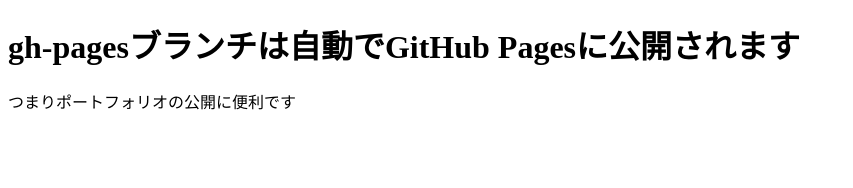
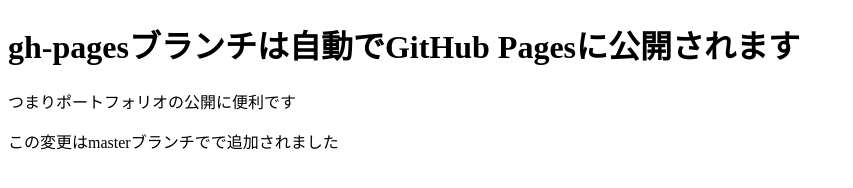
Before and after one commit to GorillaTime/git-study2study, a plain HTML site: page index.html in a window 1280 px wide. Shown: the whole page, without its empty margins (0-853 px from the left). Drawn offline with Linux system fonts and the light colour scheme.

Commit message:
pタグの段落を追加しました

```diff
--- a/index.html
+++ b/index.html
@@ -7,5 +7,6 @@
 <body>
   <h1>gh-pagesブランチは自動でGitHub Pagesに公開されます</h1>
   <p>つまりポートフォリオの公開に便利です</p>
+  <p>この変更はmasterブランチでで追加されました</p>
 </body>
 </html>
```
